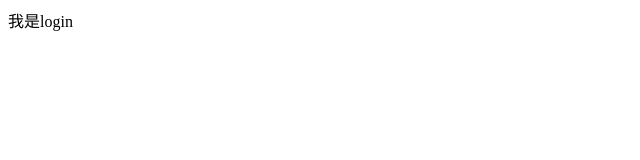
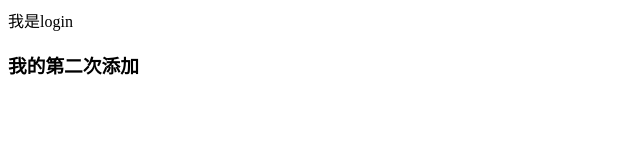
Before and after one commit to zll-jpg/Project_01, a plain HTML site: page index.html in a window 1280 px wide. Shown: the whole page, without its empty margins (0-640 px from the left). Drawn offline with Linux system fonts and the light colour scheme.

Commit message:
login的第二次修改

```diff
--- a/index.html
+++ b/index.html
@@ -8,5 +8,6 @@
 </head>
 <body>
     <div>我是login</div>
+    <h3>我的第二次添加</h3>
 </body>
 </html>
```
